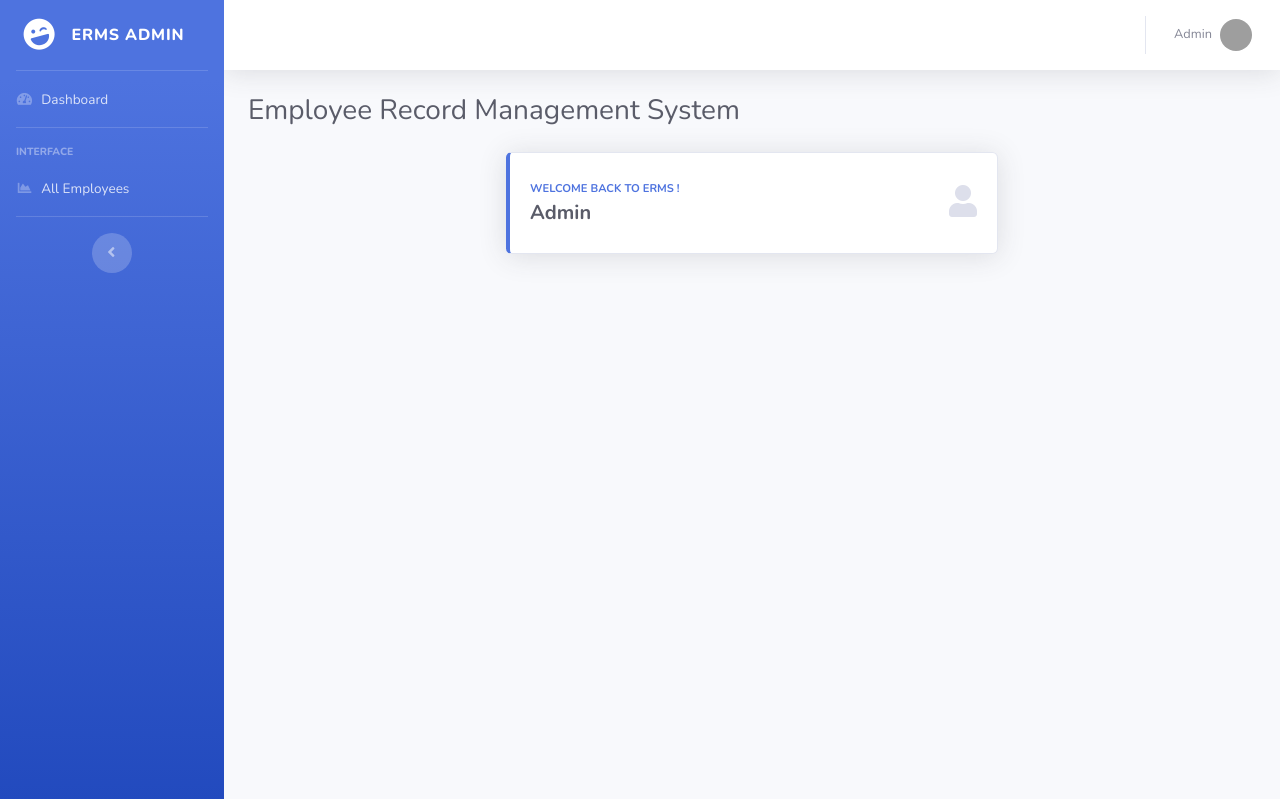
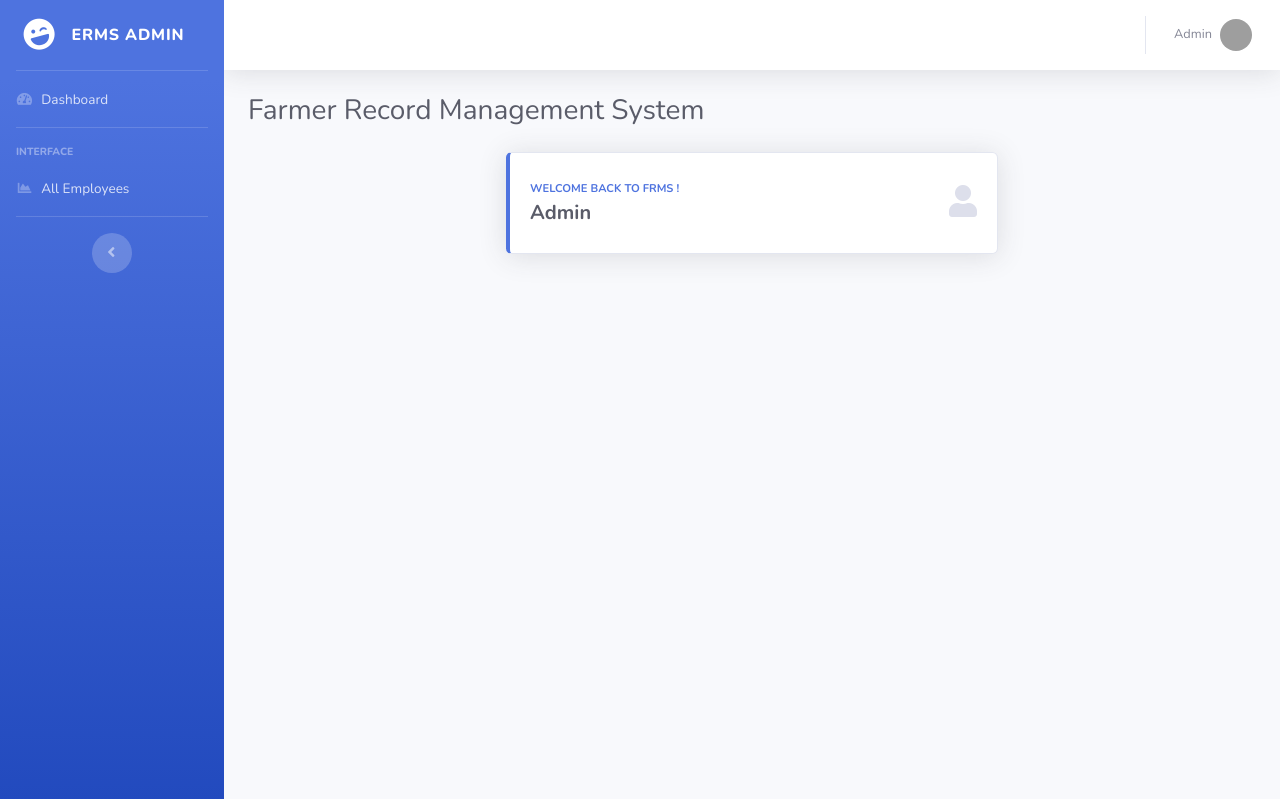
Before and after one commit to TerabyteJnr/Draft-2, a PHP site: page /admin/welcome.php in a window 1280 px wide. Shown: the top 799 px of the page. Run offline with PHP 8.4, Linux system fonts and the light colour scheme; a user stored in the database is signed in; data comes from the database, SQL or seed files in the repository; grey boxes are pictures that could not be loaded.

Commit message:
change to farmers

```diff
--- a/admin/welcome.php
+++ b/admin/welcome.php
@@ -17,7 +17,7 @@ else {
   <meta name="description" content="">
   <meta name="author" content="">
 
-  <title>Welcome to Employee Rocord Management System </title>
+  <title>Welcome to Farmer Record Management System </title>
 
   <!-- Custom fonts for this template-->
   <link href="../vendor/fontawesome-free/css/all.min.css" rel="stylesheet" type="text/css">
@@ -52,7 +52,7 @@ else {
 
           <!-- Page Heading -->
           <div class="d-sm-flex align-items-center justify-content-between mb-4">
-            <h1 class="h3 mb-0 text-gray-800">Employee Record Management System</h1>
+            <h1 class="h3 mb-0 text-gray-800">Farmer Record Management System</h1>
                    </div>
 
           <!-- Content Row -->
@@ -64,7 +64,7 @@ else {
                 <div class="card-body">
                   <div class="row no-gutters align-items-center">
                     <div class="col mr-2">
-                      <div class="text-xs font-weight-bold text-primary text-uppercase mb-1">Welcome Back to ERMS !</div>
+                      <div class="text-xs font-weight-bold text-primary text-uppercase mb-1">Welcome Back to FRMS !</div>
 
                       <?php
 $adminid=$_SESSION['aid'];
```
